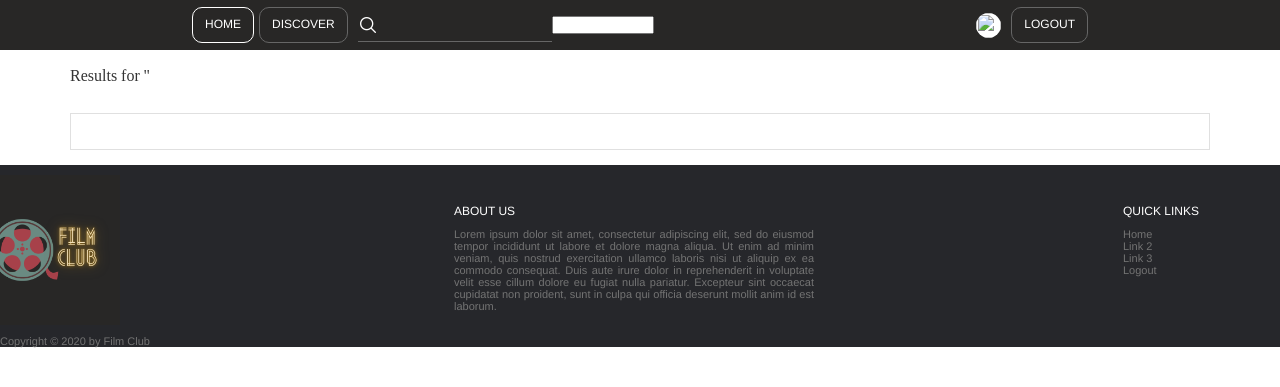
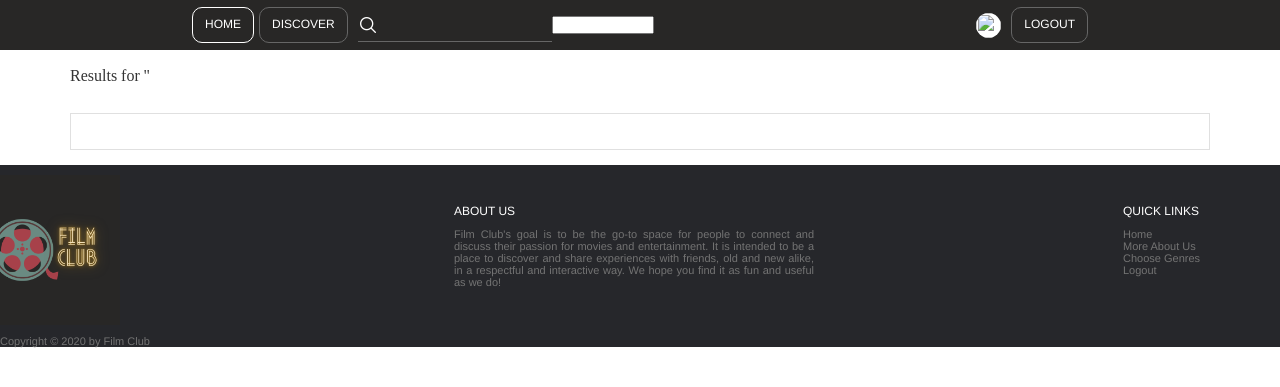
Before and after one commit to COSC481W-2021Winter/capstone-project-film-club, a Django app: page /search in a window 1280 px wide. Shown: the top 387 px of the page. Run offline with Django 3.2, Linux system fonts and the light colour scheme; data that the repository does not hold is empty; some libraries are stand-ins or nearby versions; some web fonts are replaced.

Commit message:
added footer info

```diff
--- a/core/templates/core/footer.html
+++ b/core/templates/core/footer.html
@@ -12,15 +12,15 @@
           </div>
           <div style="margin-left:250px;margin-top:30px" class="col-sm-4">
             <h6>About Us</h6>
-            <p class="text-justify">Lorem ipsum dolor sit amet, consectetur adipiscing elit, sed do eiusmod tempor incididunt ut labore et dolore magna aliqua. Ut enim ad minim veniam, quis nostrud exercitation ullamco laboris nisi ut aliquip ex ea commodo consequat. Duis aute irure dolor in reprehenderit in voluptate velit esse cillum dolore eu fugiat nulla pariatur. Excepteur sint occaecat cupidatat non proident, sunt in culpa qui officia deserunt mollit anim id est laborum.</p>
+            <p class="text-justify">Film Club's goal is to be the go-to space for people to connect and discuss their passion for movies and entertainment. It is intended to be a place to discover and share experiences with friends, old and new alike, in a respectful and interactive way. We hope you find it as fun and useful as we do!  </p>
           </div>
 
           <div style="width: 10%; float:right; margin-top:30px;" class="col-sm-4">
             <h6>Quick Links</h6>
             <ul class="footer-links">
               <li><a href = "{% url 'core:home' %}">Home</a></li>
-              <li><a href ="#">Link 2</a></li>
-              <li><a href = "#">Link 3</a></li>
+              <li><a href ="% url 'core:about' %">More About Us</a></li>
+              <li><a href = "% url 'core:genes' %">Choose Genres</a></li>
               <li><a href = "{% url 'core:logout' %}">Logout</a></li>
             </ul>
           </div>
```
